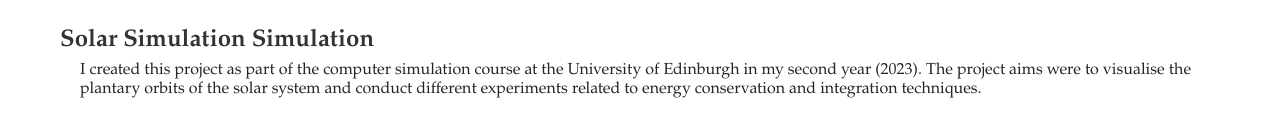
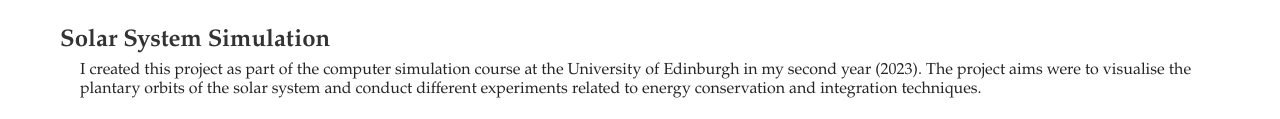
Before and after one commit to ejallen471/home, a plain HTML site: page pages/projects.html in a window 1280 px wide. Shown: the part 867-986 px from the top of the page. Drawn offline with Linux system fonts and the light colour scheme.

Commit message:
Update projects.html
change simulation repeat

```diff
--- a/pages/projects.html
+++ b/pages/projects.html
@@ -69,7 +69,7 @@
     </section>
 
     <section id="projectHeader">
-        <h2><a href="../projects/solarSystemSimulation/solarSystemSimulation.html">Solar Simulation Simulation</a></h2>
+        <h2><a href="../projects/solarSystemSimulation/solarSystemSimulation.html">Solar System Simulation</a></h2>
 
         <p>
             I created this project as part of the computer simulation course at the University of Edinburgh in my second year (2023).
```
